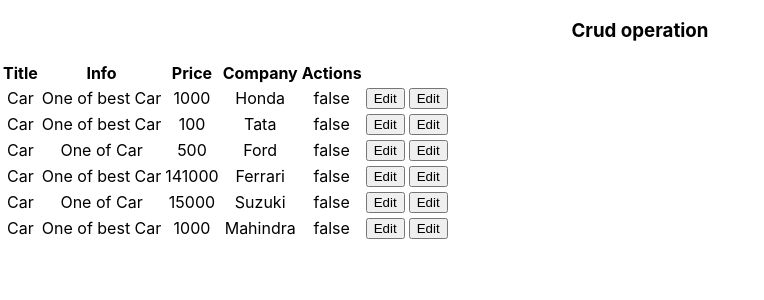
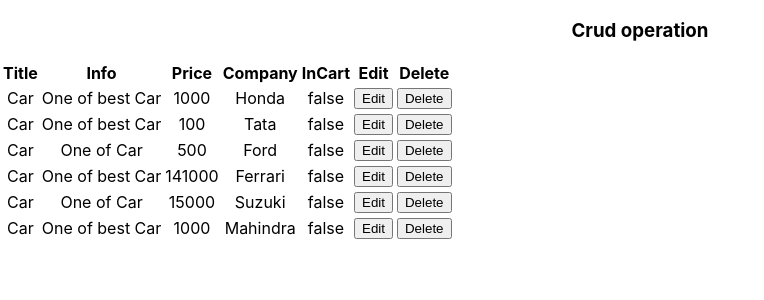
Before and after one commit to starydv7/crud-app, a React (Create React App) app: page / in a window 1280 px wide. Shown: the top 300 px of the page, without its empty margins (0-764 px from the left). Built offline with nearby package versions, Linux system fonts and the light colour scheme.

Commit message:
product edit delete

```diff
--- a/src/components/Home.jsx
+++ b/src/components/Home.jsx
@@ -15,7 +15,9 @@
                     <th>Info</th>
                     <th>Price</th>
                     <th>Company</th>
-                    <th>Actions</th>
+                    <th>InCart</th>
+                            <th>Edit</th>
+                            <th>Delete</th>
                   </tr>
                   {value.AllData.map((item) => {
                     return (
@@ -37,10 +39,10 @@
                         <td>
                           <button
                             onClick={() => {
-                              value.onEdit(item.id);
+                              value.onDelete(item.id);
                             }}
                           >
-                            Edit
+                            Delete
                           </button>
                         </td>
                       </tr>
```
